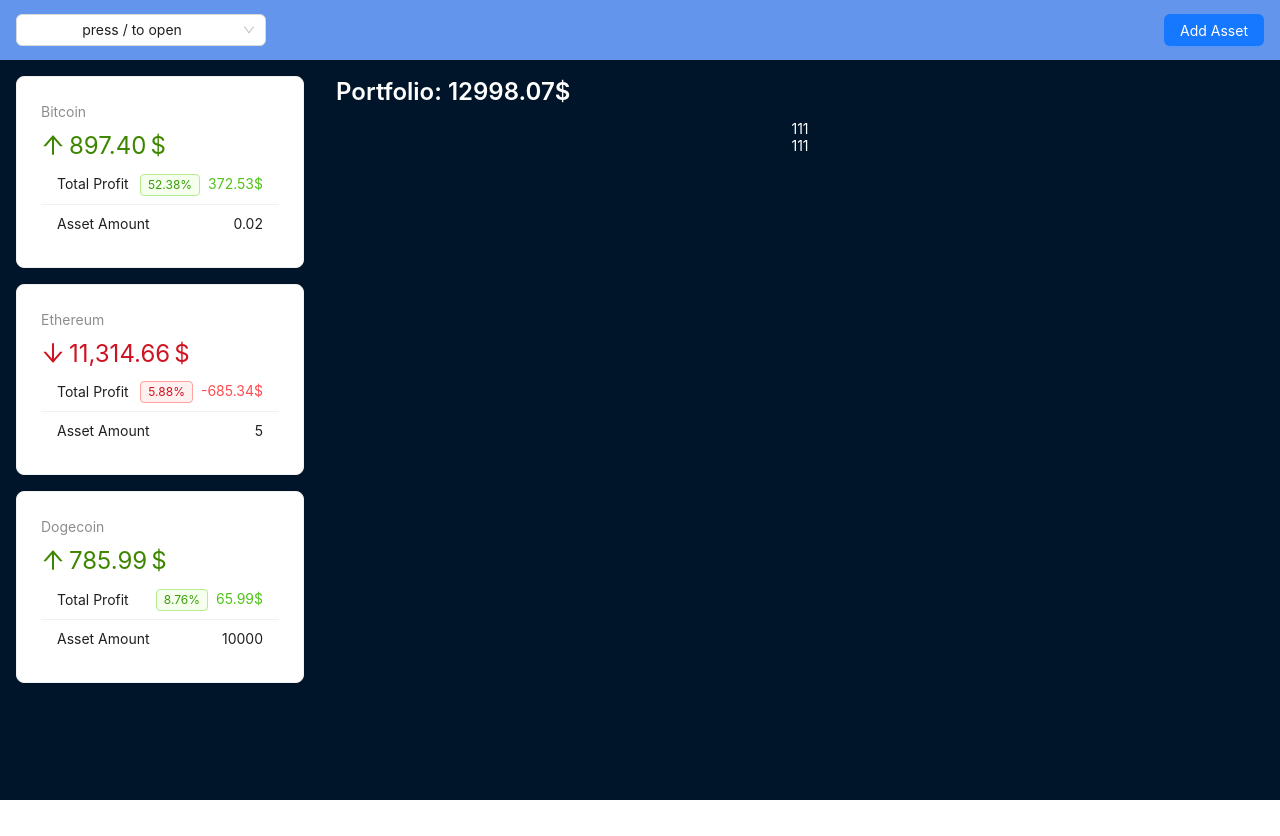
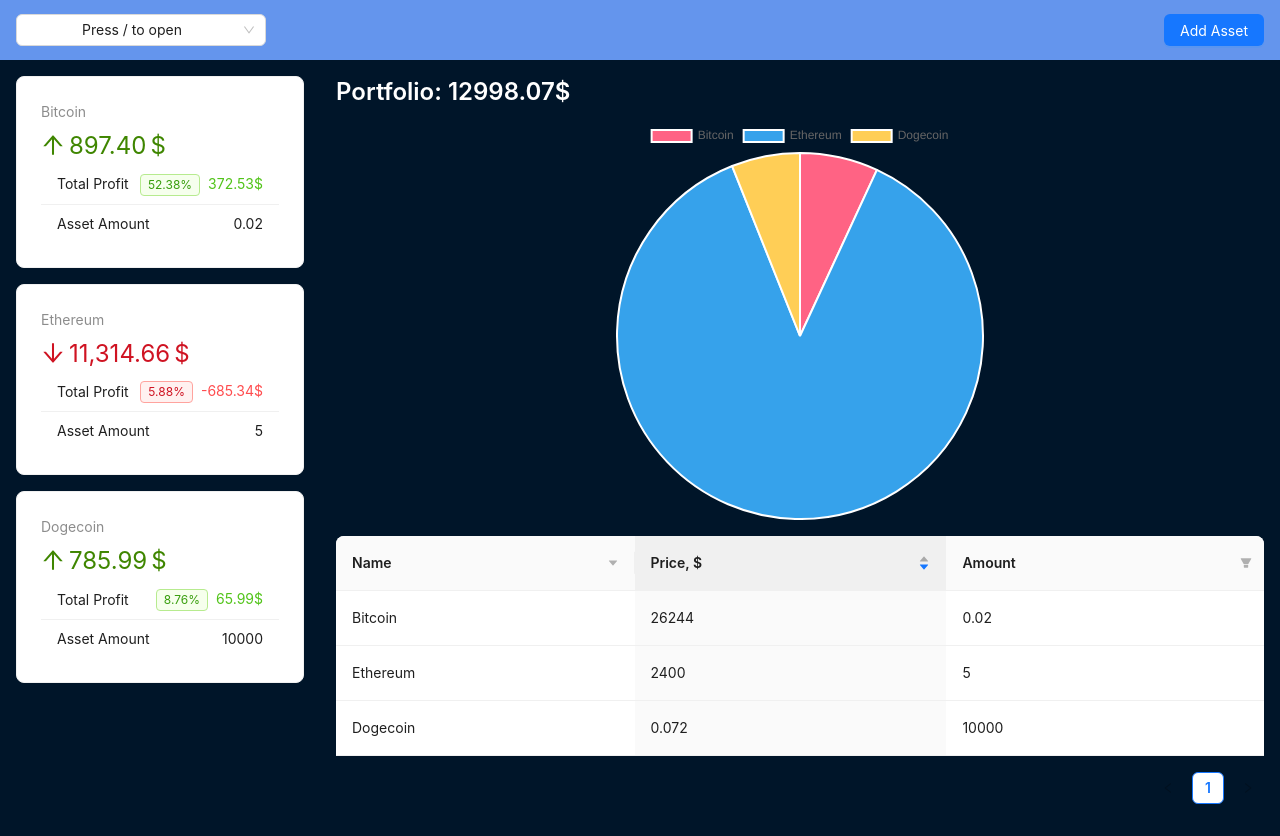
Before and after one commit to romanbarinov84/ReactOnLess, a React (Vite) app: page / in a window 1280 px wide. Before the commit the page ends 800 px from the top, so only its background shows below. Built offline with nearby package versions, Linux system fonts and the light colour scheme.

Commit message:
11.03.25 final part

```diff
--- a/package.json
+++ b/package.json
@@ -12,6 +12,7 @@
   "dependencies": {
     "antd": "^5.24.2",
     "react": "^18.2.0",
+    "react-chartjs-2": "^5.3.0",
     "react-dom": "^18.2.0"
   },
   "devDependencies": {
--- a/src/components/AppHeader.jsx
+++ b/src/components/AppHeader.jsx
@@ -1,9 +1,8 @@
-import { Layout, Select, Space, Button, Modal,Drawer } from "antd";
-import { useCrypto } from ".././context/crypto-context.jsx";
+import { Layout, Select, Space, Button, Modal, Drawer } from "antd";
+import { useCrypto } from "../context/crypto-context.jsx";
 import { useEffect, useState } from "react";
 import CoinInfoModal from "./CoinInfoModal.jsx";
-import AddAssetForm from "./AddAssetForm.jsx"
-
+import AddAssetForm from "./AddAssetForm.jsx";
 
 const headerStyle = {
   textAlign: "center",
@@ -18,9 +17,9 @@
 
 export default function AppHeader() {
   const [select, setSelect] = useState(false);
-  const [coin, setCoin] = useState(null)
+  const [coin, setCoin] = useState(null);
   const [modal, setModal] = useState(false);
-  const [drawer, setDrawer] = useState(false)
+  const [drawer, setDrawer] = useState(false);
   const { crypto } = useCrypto();
 
   useEffect(() => {
@@ -34,7 +33,7 @@
   }, []);
 
   function handleSelect(value) {
-    setCoin(crypto.find((c) => c.id === value))
+    setCoin(crypto.find((c) => c.id === value));
     setModal(true);
   }
 
@@ -47,24 +46,28 @@
         open={select}
         onSelect={handleSelect}
         onClick={() => setSelect((prev) => !prev)}
-        value="press / to open"
+        value="Press / to open"
         options={crypto.map((coin) => ({
           label: coin.name,
           value: coin.id,
-          icon: coin.icon,
+          icon: coin.icon || "", // защита от ошибки, если нет иконки
         }))}
         optionRender={(option) => (
           <Space>
-            <img
-              style={{ width: 20 }}
-              src={option.data.icon}
-              alt={option.data.label}
-            />
+            {option.data.icon && (
+              <img
+                style={{ width: 20 }}
+                src={option.data.icon}
+                alt={option.data.label}
+              />
+            )}
             {option.data.label}
           </Space>
         )}
       />
-      <Button type="primary" onClick={() => setDrawer(true)}>Add Asset</Button>
+      <Button type="primary" onClick={() => setDrawer(true)}>
+        Add Asset
+      </Button>
 
       <Modal
         open={modal}
@@ -72,10 +75,16 @@
         onCancel={() => setModal(false)}
         footer={null}
       >
-        <CoinInfoModal coin={coin}/>
+        <CoinInfoModal coin={coin} />
       </Modal>
-      <Drawer width={600} title="Add Asset" onClose={() => setDrawer(false)} open={drawer} destroyOnClose>
-       <AddAssetForm onClose={() => setDrawer(false)}/>
+      <Drawer
+        width={600}
+        title="Add Asset"
+        onClose={() => setDrawer(false)}
+        open={drawer}
+        destroyOnClose
+      >
+        <AddAssetForm onClose={() => setDrawer(false)} />
       </Drawer>
     </Layout.Header>
   );
--- a/src/components/layout/AssetsTable.jsx
+++ b/src/components/layout/AssetsTable.jsx
@@ -1,3 +1,69 @@
-export default function AssetsTable(){
-    return(<div>111</div>)
+import { Table } from 'antd';
+import { useCrypto } from "../../context/crypto-context";
+
+const columns = [
+  {
+    title: 'Name',
+    dataIndex: 'name',
+    showSorterTooltip: {
+      target: 'full-header',
+    },
+    onFilter: (value, record) => record.name.indexOf(value) === 0,
+    sorter: (a, b) => a.name.length - b.name.length,
+    sortDirections: ['descend'],
+  },
+  {
+    title: 'Price, $',
+    dataIndex: 'price',
+    defaultSortOrder: 'descend',
+    sorter: (a, b) => a.price - b.price,  // Используйте 'price' для сортировки
+  },
+  {
+    title: 'Amount',
+    dataIndex: 'amount',
+    filters: [
+      {
+        text: 'Less than 1',
+        value: 'less_than_1',
+      },
+      {
+        text: 'More than 100',
+        value: 'more_than_100',
+      },
+    ],
+    onFilter: (value, record) => {
+      if (value === 'less_than_1') {
+        return record.amount < 1;
+      }
+      if (value === 'more_than_100') {
+        return record.amount > 100;
+      }
+      return true;
+    },
+  },
+];
+
+export default function AssetsTable() {
+  const { assets } = useCrypto();
+  const data = assets.map((a) => ({
+    key: a.id,
+    name: a.name,
+    price: a.price,
+    amount: a.amount,
+  }));
+
+  const onChange = (pagination, filters, sorter) => {
+    console.log('Various parameters', pagination, filters, sorter);
+  };
+
+  return (
+    <Table
+      columns={columns}
+      dataSource={data}
+      onChange={onChange}  // Добавлена функция обработки изменений
+      showSorterTooltip={{
+        target: 'sorter-icon',
+      }}
+    />
+  );
 }
--- a/src/components/layout/PortfolioChart.jsx
+++ b/src/components/layout/PortfolioChart.jsx
@@ -1,3 +1,39 @@
+
+import { Chart as ChartJS, ArcElement, Tooltip, Legend } from 'chart.js';
+import { Pie } from 'react-chartjs-2';
+import {useCrypto} from "../../context/crypto-context"
+
+ChartJS.register(ArcElement, Tooltip, Legend);
+
+
 export default function PortfolioChart(){
-    return(<div>111</div>)
+    const {assets} = useCrypto()
+
+
+    const data = {
+        labels:assets.map((a) => a.name),
+        datasets: [
+          {
+            label: '$',
+            data: assets.map((a) => a.totalAmount),
+            backgroundColor: [
+              'rgba(255, 99, 132, 1)',
+              'rgba(54, 162, 235, 1)',
+              'rgba(255, 206, 86, 1)',
+              'rgba(75, 192, 192, 1)',
+              'rgba(153, 102, 255, 1)',
+              'rgba(255, 159, 64, 1)',
+            ],
+
+
+
+          },
+        ],
+      };
+
+    return (
+    <div style={{display:"flex",marginBottom:"1rem",justifyContent:"center",height:400}}>
+        <Pie data={data}/>
+    </div>
+    )
 }
--- a/src/context/crypto-context.jsx
+++ b/src/context/crypto-context.jsx
@@ -22,6 +22,7 @@
         growPercent: percentDifference(asset.price, coin.price),
         totalAmount:asset.amount * coin.price,
         totalProfit:asset.amount * coin.price - asset.amount * asset.price,
+        name: coin.name,
         ...asset
       }
     })
```
Also changed, not shown: 1 other file (tests, documents, lock files or other folders).
